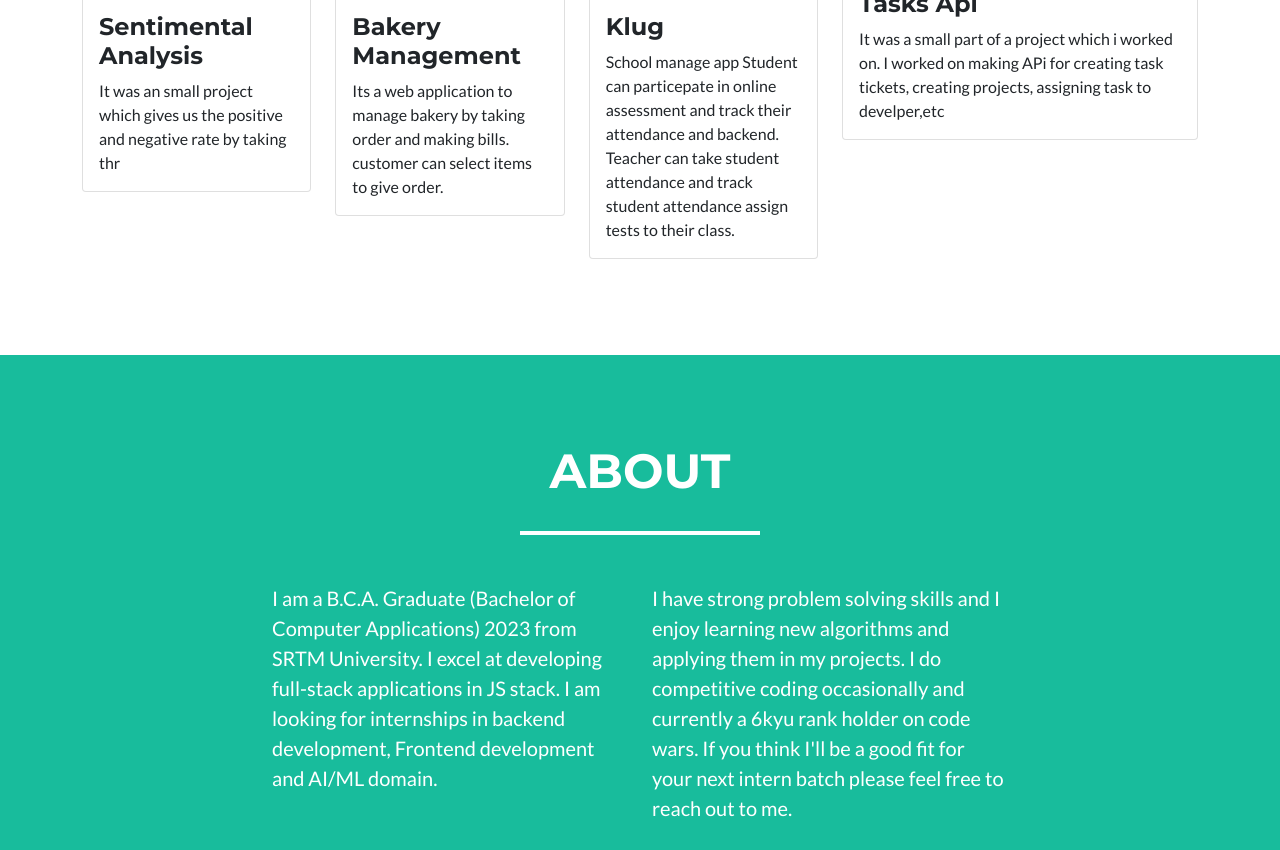
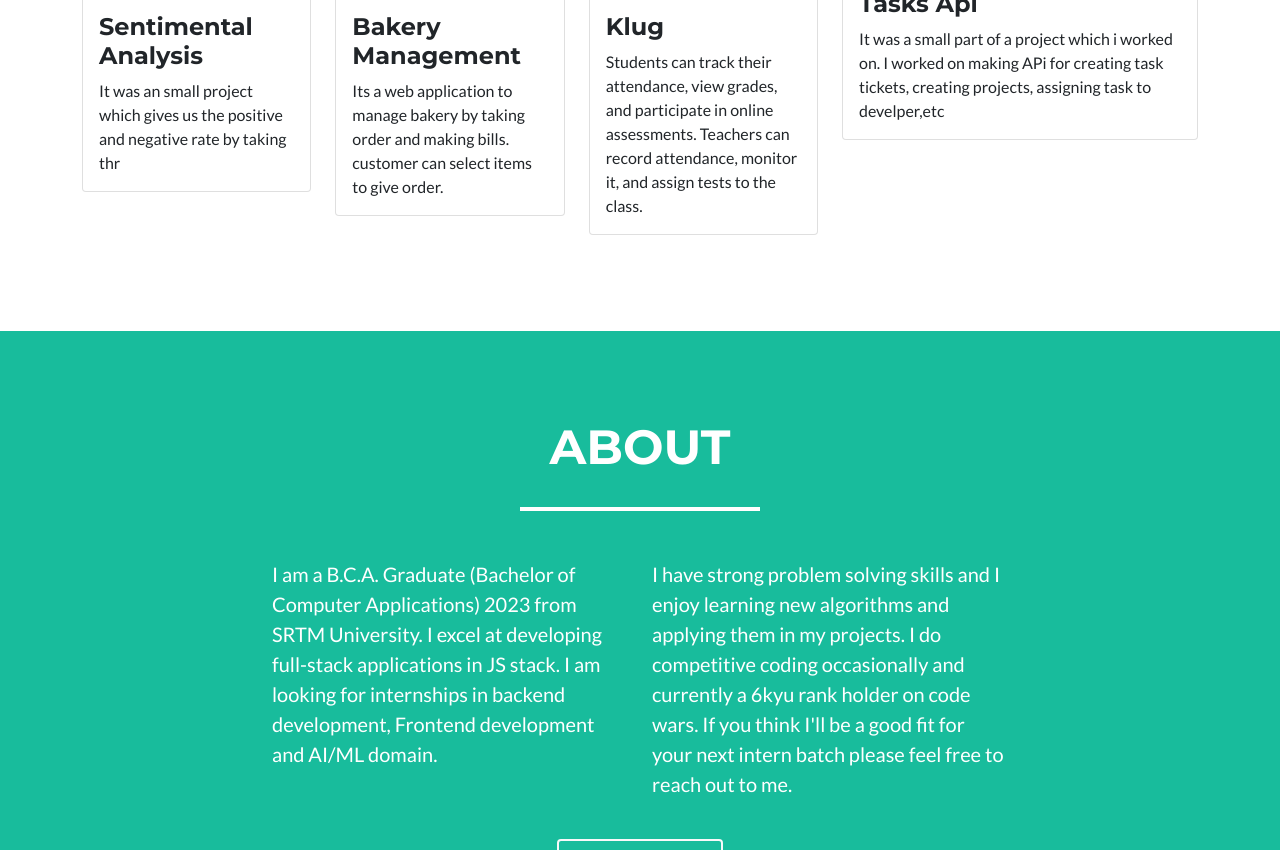
Before and after one commit to MHFarooqui/MHFarooqui.github.io, a plain HTML site: page index.html in a window 1280 px wide. Shown: the part 2332-3182 px from the top of the page. Drawn offline with nearby package versions, Linux system fonts and the light colour scheme.

Commit message:
final ok

```diff
--- a/index.html
+++ b/index.html
@@ -91,9 +91,9 @@
                             style="height: 310px;">
                         <div class="card-body">
                             <h4 class="card-title">Klug</h4>
-                            <p class="card-text">School manage app
-                                Student can particepate in online assessment and track their attendance and backend. Teacher can take
-                                student attendance and track student attendance assign tests to their class.&nbsp;&nbsp;</p>
+                            <p class="card-text">Students can track their attendance,
+                                view grades, and participate in online assessments. Teachers can record attendance, monitor it,
+                                 and assign tests to the class.&nbsp;&nbsp;</p>
                         </div>
                     </div>
                 </div>
```
